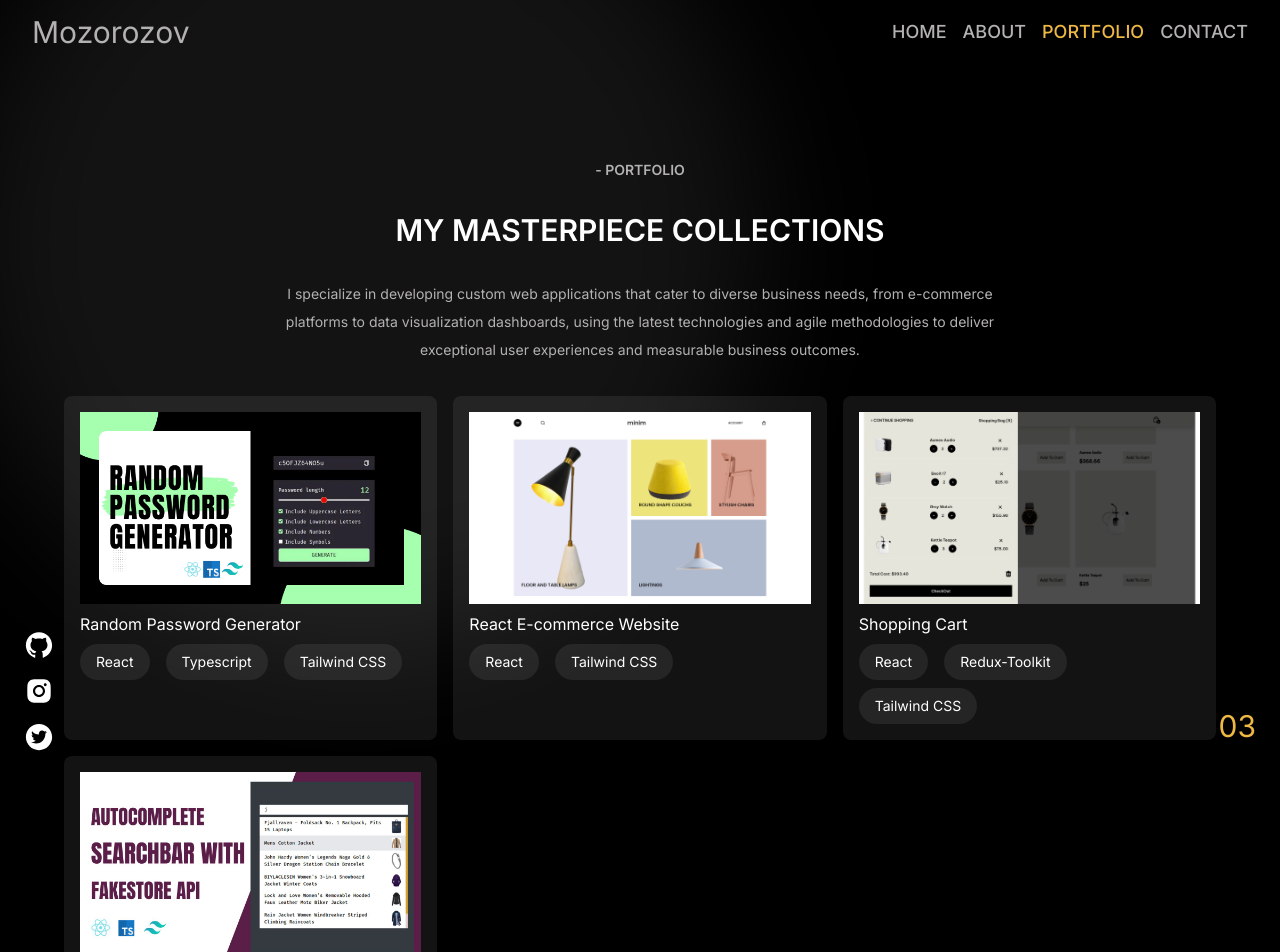
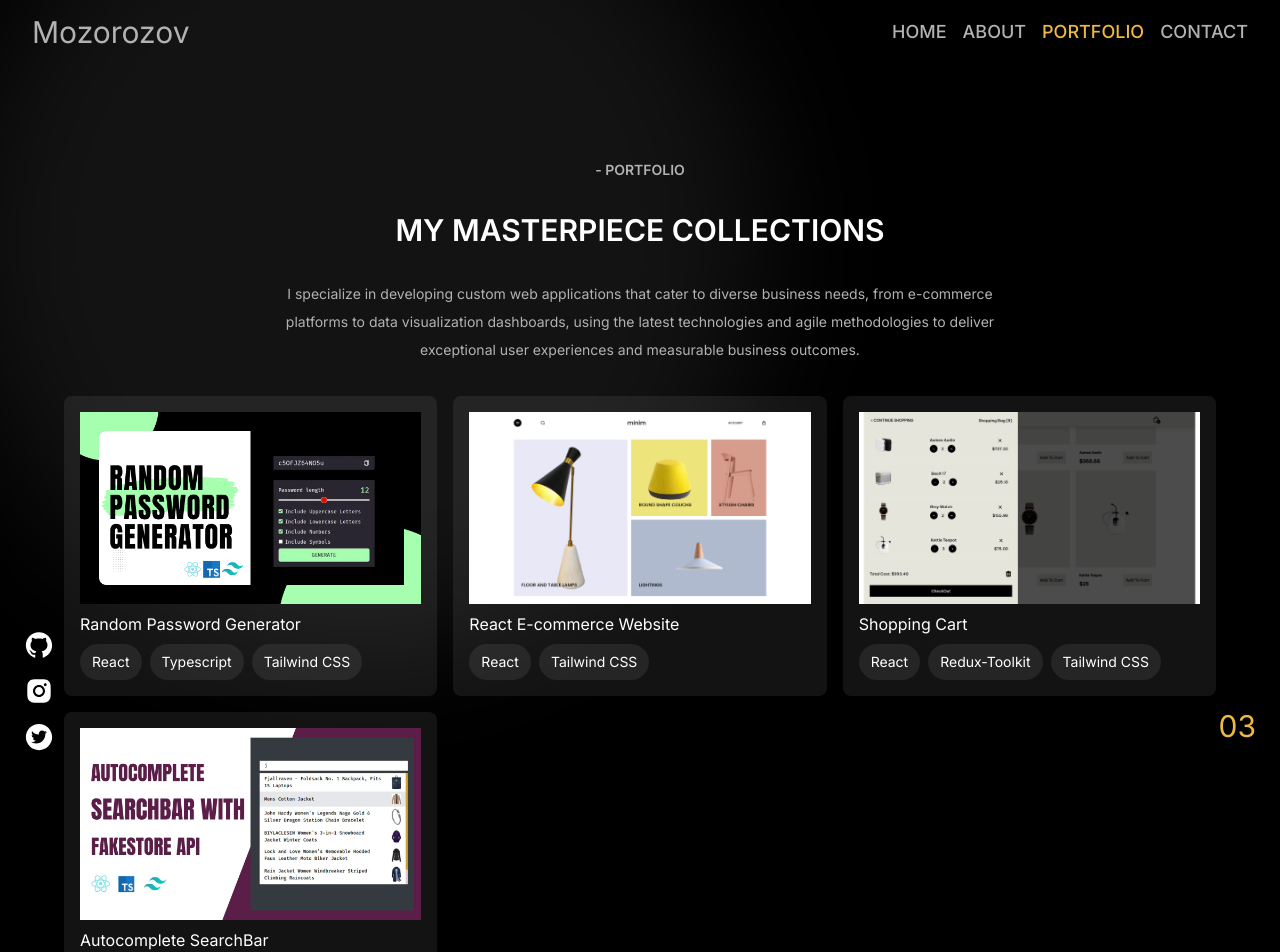
Before and after one commit to yelinko20/developer-portfolio, a Next.js app: page /portfolio in a window 1280 px wide. Shown: the top 952 px of the page. Built offline with nearby package versions, Linux system fonts and the light colour scheme.

Commit message:
Update portfolio.tsx

```diff
--- a/pages/portfolio.tsx
+++ b/pages/portfolio.tsx
@@ -41,7 +41,6 @@ export default function Portfolio() {
                   <img
                     src={project.img}
                     alt=""
-                    className="w-full h-full object-cover"
                   />
                   <div className="absolute w-full h-full bg-Orange top-0 left-0 z-10 flex items-center justify-center gap-4 scale-0 group-hover:scale-100 transition-all duration-300">
                     <Link href="">
@@ -57,7 +56,7 @@ export default function Portfolio() {
                   {project.tools.map((tool) => (
                     <span
                       key={tool}
-                      className="bg-Blur mr-2 rounded-full py-2 px-4 text-white text-sm"
+                      className="bg-Blur rounded-full py-2 px-3 text-white text-sm"
                     >
                       {tool}
                     </span>
```
